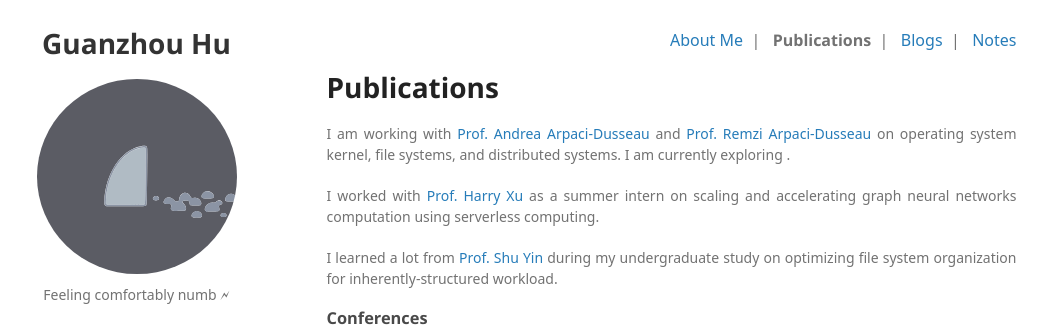
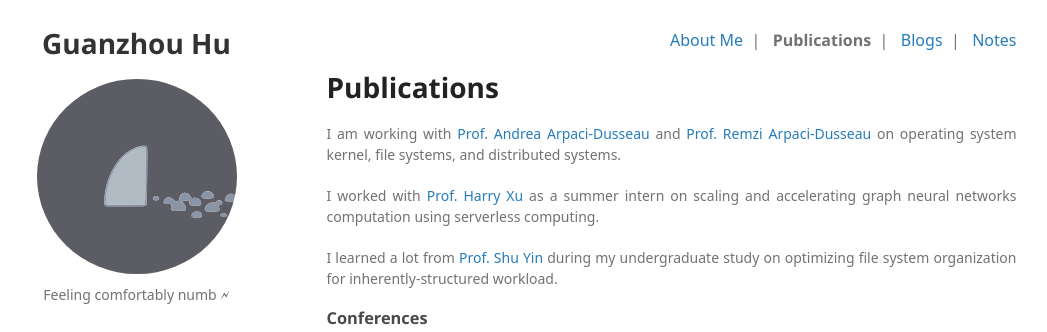
Before and after one commit to josehu07/josehu07.github.io, a Jekyll site: the page built from publications.md, in a window 1280 px wide. Shown: the top 332 px of the page, without its empty margins (116-1163 px from the left). Built offline with Jekyll 4.4.1, drawn with Linux system fonts in a browser that asks for light colours; some web fonts are replaced; a script that is not in the unit is left out.

Commit message:
delete an unfinished message

```diff
--- a/publications.md
+++ b/publications.md
@@ -13,7 +13,7 @@ permalink: /publications.html
 
 # Publications
 
-I am working with [Prof. Andrea Arpaci-Dusseau](http://pages.cs.wisc.edu/~dusseau/) and [Prof. Remzi Arpaci-Dusseau](http://pages.cs.wisc.edu/~remzi/) on operating system kernel, file systems, and distributed systems. I am currently exploring .
+I am working with [Prof. Andrea Arpaci-Dusseau](http://pages.cs.wisc.edu/~dusseau/) and [Prof. Remzi Arpaci-Dusseau](http://pages.cs.wisc.edu/~remzi/) on operating system kernel, file systems, and distributed systems.
 
 I worked with [Prof. Harry Xu](http://web.cs.ucla.edu/~harryxu/) as a summer intern on scaling and accelerating graph neural networks computation using serverless computing.
 
```
